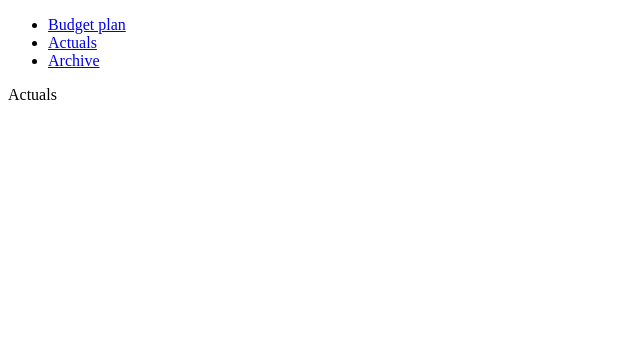
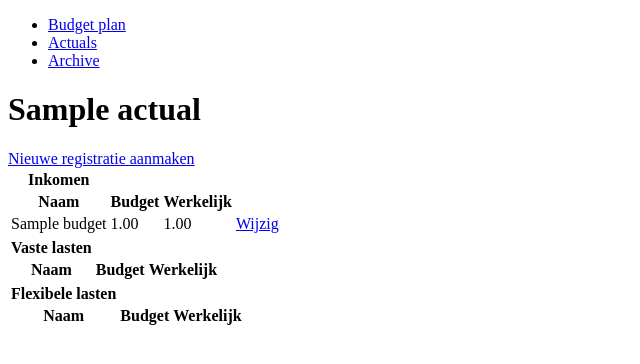
Before and after one commit to yoramclapper/PKY, a Django app: page /budget/ in a window 1280 px wide. Shown: the top 364 px of the page, without its empty margins (0-640 px from the left). Run offline with Django 5.2, Linux system fonts and the light colour scheme; tables that the repository leaves empty hold one stand-in row (values such as "Sample post"); lists and menus that the app fills with data are empty.

Commit message:
Completed framework of budget-app (excluding archive) - ready to add style

```diff
--- a/pky/budget/models.py
+++ b/pky/budget/models.py
@@ -18,17 +18,13 @@
 
 
 class Actual(models.Model):
-    name = models.CharField(max_length=50)
-    start_date = models.DateField()
-    end_date = models.DateField(blank=True, null=True)
+    sheet_name = models.CharField(max_length=50)
     budget = models.ForeignKey(Budget, on_delete=models.CASCADE)
     actual = models.DecimalField(max_digits=6, decimal_places=2, validators=[MinValueValidator(0)])
-    creation_date = models.DateTimeField(auto_now_add=True)
 
 
 class Archive(models.Model):
-    name = models.CharField(max_length=50)
-    start_date = models.DateField()
-    end_date = models.DateField()
+    sheet_name = models.CharField(max_length=50)
     budget = models.DecimalField(max_digits=6, decimal_places=2, validators=[MinValueValidator(0)])
     actual = models.DecimalField(max_digits=6, decimal_places=2, validators=[MinValueValidator(0)])
+    creation_date = models.DateTimeField(auto_now_add=True)
--- a/pky/budget/templates/budget/actuals.html
+++ b/pky/budget/templates/budget/actuals.html
@@ -1,5 +1,77 @@
 {% extends "budget/index.html" %}
 
 {% block main %}
-<p>Actuals</p>
+<h1>{{ref_actual.sheet_name}}</h1>
+<a href="{% url 'confirm_to_archive'%}">Nieuwe registratie aanmaken</a>
+<table>
+    <thead>
+        <tr>
+            <th>Inkomen</th>
+        </tr>
+        <tr>
+            <th>Naam</th>
+            <th>Budget</th>
+            <th>Werkelijk</th>
+            <th></th>
+        </tr>
+    </thead>
+    <tbody>
+        {% for actual in inkomen %}
+            <tr>
+                <td>{{actual.budget.name}}</td>
+                <td>{{actual.budget.budget}}</td>
+                <td>{{actual.actual}}</td>
+                <td><a href="{% url 'update_actual' actual.pk %}">Wijzig</a></td>
+            </tr>
+        {% endfor %}
+    </tbody>
+</table>
+
+<table>
+    <thead>
+        <tr>
+            <th>Vaste lasten</th>
+        </tr>
+        <tr>
+            <th>Naam</th>
+            <th>Budget</th>
+            <th>Werkelijk</th>
+            <th></th>
+        </tr>
+    </thead>
+    <tbody>
+        {% for actual in vast %}
+            <tr>
+                <td>{{actual.budget.name}}</td>
+                <td>{{actual.budget.budget}}</td>
+                <td>{{actual.actual}}</td>
+                <td><a href="{% url 'update_actual' actual.pk %}">Wijzig</a></td>
+            </tr>
+        {% endfor %}
+    </tbody>
+</table>
+
+<table>
+    <thead>
+        <tr>
+            <th>Flexibele lasten</th>
+        </tr>
+        <tr>
+            <th>Naam</th>
+            <th>Budget</th>
+            <th>Werkelijk</th>
+            <th></th>
+        </tr>
+    </thead>
+    <tbody>
+        {% for actual in flex %}
+            <tr>
+                <td>{{actual.budget.name}}</td>
+                <td>{{actual.budget.budget}}</td>
+                <td>{{actual.actual}}</td>
+                <td><a href="{% url 'update_actual' actual.pk %}">Wijzig</a></td>
+            </tr>
+        {% endfor %}
+    </tbody>
+</table>
 {% endblock %}
--- a/pky/budget/templates/budget/index.html
+++ b/pky/budget/templates/budget/index.html
@@ -10,7 +10,7 @@
     <nav>
         <ul>
             <li><a href="{% url 'plan' %}">Budget plan</a></li>
-            <li><a href="#">Actuals</a></li>
+            <li><a href="{% url 'index' %}">Actuals</a></li>
             <li><a href="#">Archive</a></li>
         </ul>
     </nav>
--- a/pky/budget/urls.py
+++ b/pky/budget/urls.py
@@ -1,9 +1,13 @@
 from django.urls import path
 
-from .views import ActualsView, BudgetView, CreateBudgetView, UpdateBudgetView, DeleteBudgetView
+from .views import ActualsView, UpdateActualView, CreateActualView, ConfirmToArchiveView, SaveToArchiveView, BudgetView, CreateBudgetView, UpdateBudgetView, DeleteBudgetView
 
 urlpatterns = [
     path("", ActualsView.as_view(), name="index"),
+    path("actual/update/<int:pk>", UpdateActualView.as_view(), name="update_actual"),
+    path("actual/create", CreateActualView.as_view(), name="create_actual"),
+    path("actual/confirm_to_archive", ConfirmToArchiveView.as_view(), name="confirm_to_archive"),
+    path("actual/save_to_archive", SaveToArchiveView.as_view(), name="save_to_archive"),
     path("plan", BudgetView.as_view(), name="plan"),
     path("plan/create", CreateBudgetView.as_view(), name="create_budget"),
     path("plan/update/<int:pk>", UpdateBudgetView.as_view(), name="update_budget"),
--- a/pky/budget/views.py
+++ b/pky/budget/views.py
@@ -1,11 +1,73 @@
 from django.urls import reverse_lazy
+from django.http import HttpResponseRedirect
+from django.shortcuts import redirect
 from django.views.generic import TemplateView
+from django.views.generic.base import RedirectView
 from django.views.generic.edit import CreateView, UpdateView, DeleteView
-from .models import Budget
+from .models import Budget, Actual, Archive
 
 
 class ActualsView(TemplateView):
     template_name = "budget/actuals.html"
+
+    def get(self, request, *args, **kwargs):
+        if not Actual.objects.exists():
+            return redirect('create_actual')
+        return super().get(request, *args, **kwargs)
+
+    def get_context_data(self, **kwargs):
+        context = super().get_context_data(**kwargs)
+        context['ref_actual'] = Actual.objects.all()[0]
+        context['inkomen'] = Actual.objects.filter(budget__category="IN")
+        context['vast'] = Actual.objects.filter(budget__category="VAST")
+        context['flex'] = Actual.objects.filter(budget__category="FLEX")
+        return context
+
+
+class UpdateActualView(UpdateView):
+    template_name = "budget/generic_form.html"
+    model = Actual
+    fields = ["actual"]
+    success_url = reverse_lazy('index')
+
+
+class CreateActualView(CreateView):
+    template_name = "budget/generic_form.html"
+    model = Actual
+    fields = ["sheet_name"]
+    success_url = reverse_lazy('index')
+
+    def form_valid(self, form):
+        self.object = form.save(commit=False)
+        Actual.objects.all().delete()
+        budgets = Budget.objects.all()
+        for budget in budgets:
+            actual = Actual(
+                sheet_name=self.object.sheet_name,
+                budget=budget,
+                actual=0
+            )
+            actual.save()
+        return HttpResponseRedirect(self.get_success_url())
+
+
+class ConfirmToArchiveView(TemplateView):
+    template_name = "budget/confirm_to_archive.html"
+
+
+class SaveToArchiveView(RedirectView):
+    pattern_name = "create_actual"
+
+    def get_redirect_url(self, *args, **kwargs):
+        actuals = Actual.objects.all()
+        for actual in actuals:
+            archive_record = Archive(
+                sheet_name=actual.sheet_name,
+                budget=actual.budget.budget,
+                actual=actual.actual
+            )
+            archive_record.save()
+        return super().get_redirect_url(*args, **kwargs)
 
 
 class BudgetView(TemplateView):
@@ -20,14 +82,14 @@
 
 
 class CreateBudgetView(CreateView):
-    template_name = "budget/budget_form.html"
+    template_name = "budget/generic_form.html"
     model = Budget
     fields = ["name", "budget", "category"]
     success_url = reverse_lazy('plan')
 
 
 class UpdateBudgetView(UpdateView):
-    template_name = "budget/budget_form.html"
+    template_name = "budget/generic_form.html"
     model = Budget
     fields = ["name", "budget", "category"]
     success_url = reverse_lazy('plan')
```
Also changed, not shown: pky/budget/templates/budget/archive.html (+10 -1 lines), pky/budget/templates/budget/confirm_to_archive.html (added, +9 -0 lines), pky/budget/migrations/0002_rename_name_actual_sheet_name_and_more.py (added), pky/budget/migrations/0003_rename_name_archive_sheet_name_and_more.py (added), pky/budget/templates/budget/generic_form.html (renamed from pky/budget/templates/budget/budget_form.html).
